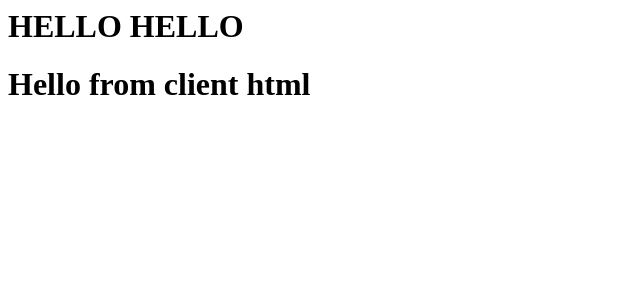
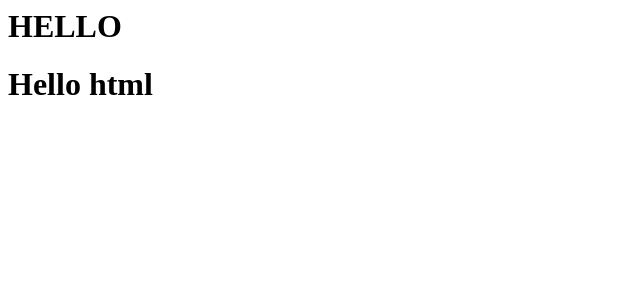
Before and after one commit to CTRI12-tassled-wobbegong/Yumm, a React app: page / in a window 1280 px wide. Shown: the top 300 px of the page, without its empty margins (0-640 px from the left). Built offline with nearby package versions, Linux system fonts and the light colour scheme.

Commit message:
app is connected. but html wont remove

```diff
--- a/client/App.js
+++ b/client/App.js
@@ -4,7 +4,7 @@ class App extends Component {
   render() {
     return (
       <div>
-        <h1>HELLO HELLO</h1>
+        <h1>HELLO</h1>
       </div>
     );
   }
--- a/client/index.html
+++ b/client/index.html
@@ -5,6 +5,6 @@
   </head>
   <body>
     <div id="root"></div>
-    <h1>Hello from client html</h1>
+    <h1>Hello  html</h1>
   </body>
 </html>
```
